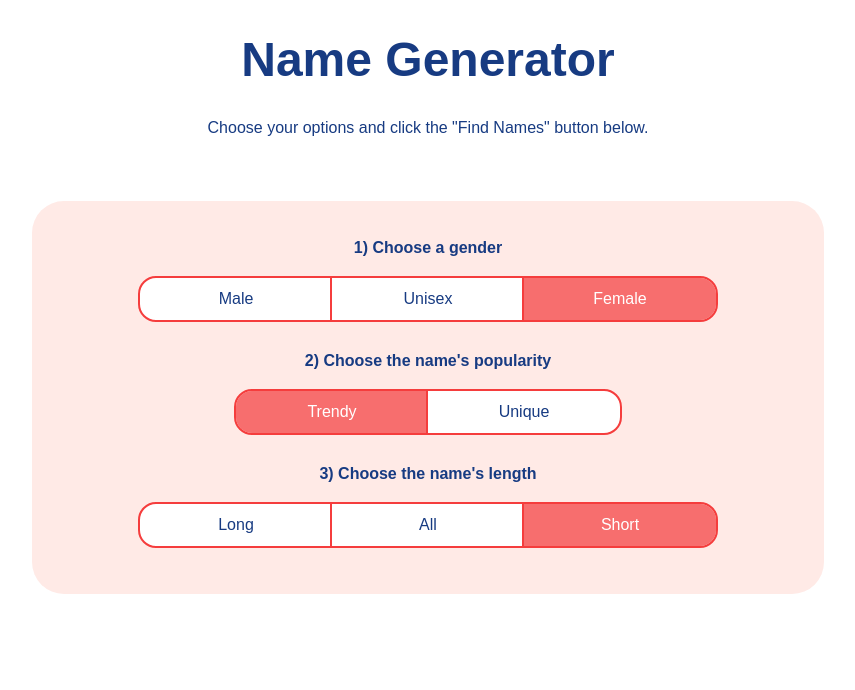
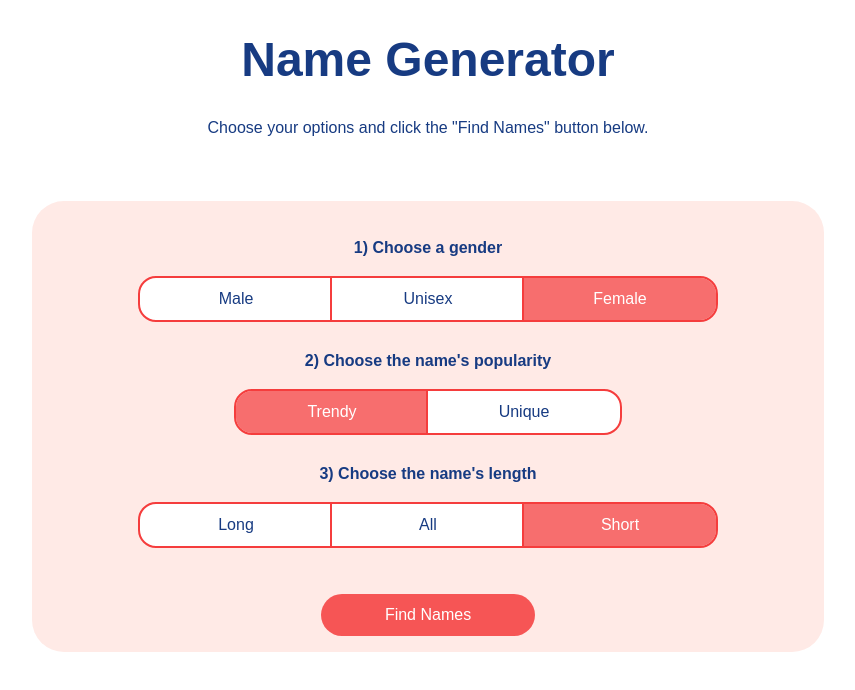
Before and after one commit to becathey/name-generator-nuxt, a Nuxt app: page / in a window 1280 px wide. Shown: the top 690 px of the page, without its empty margins (212-1067 px from the left). Built offline with nearby package versions, Linux system fonts and the light colour scheme.

Commit message:
Add Find Names button

```diff
--- a/app.vue
+++ b/app.vue
@@ -93,6 +93,7 @@
           </button>
         </div>
       </div>
+      <button class="primary">Find Names</button>
     </div>
   </div>
 </template>
@@ -139,4 +140,14 @@
   background-color: hsl(360, 90%, 70%);
   color: white;
 }
+.primary {
+  margin-top: 1rem;
+  padding: 0.75rem 4rem;
+  border: none;
+  border-radius: 6.5rem;
+  background-color: hsl(360, 90%, 65%);
+  color: white;
+  font-size: 1rem;
+  cursor: pointer;
+}
 </style>
```
